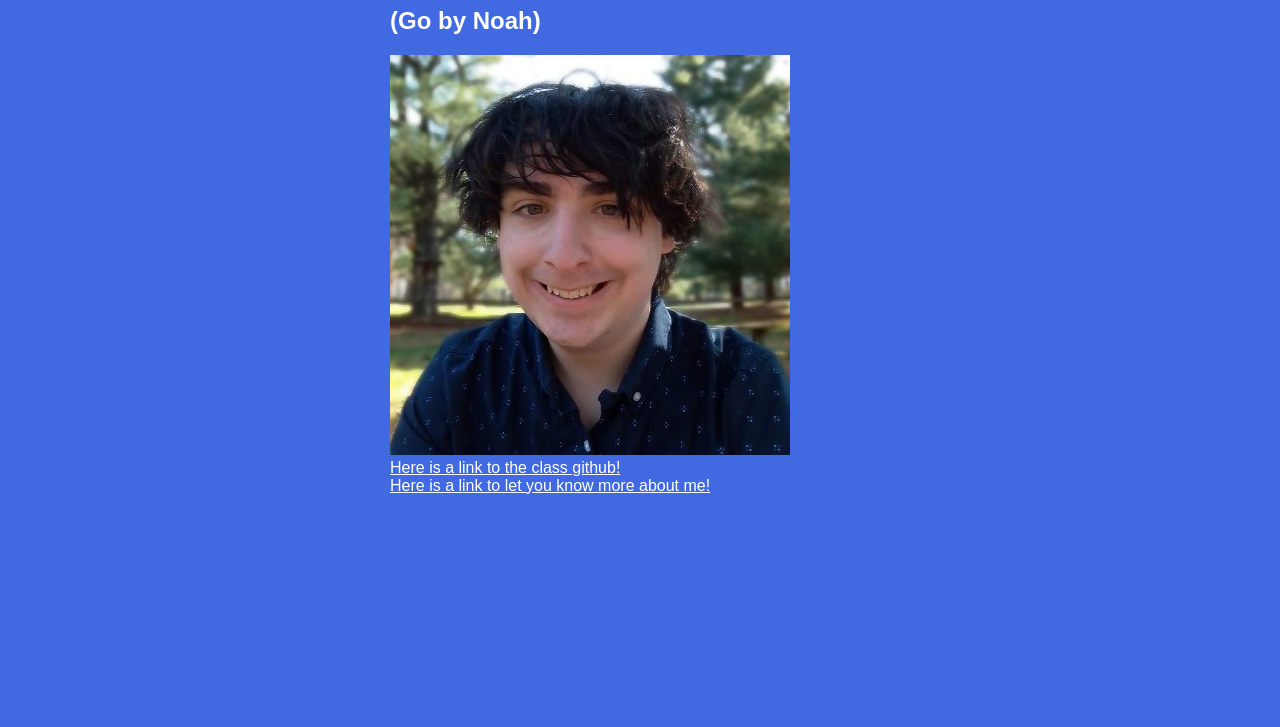
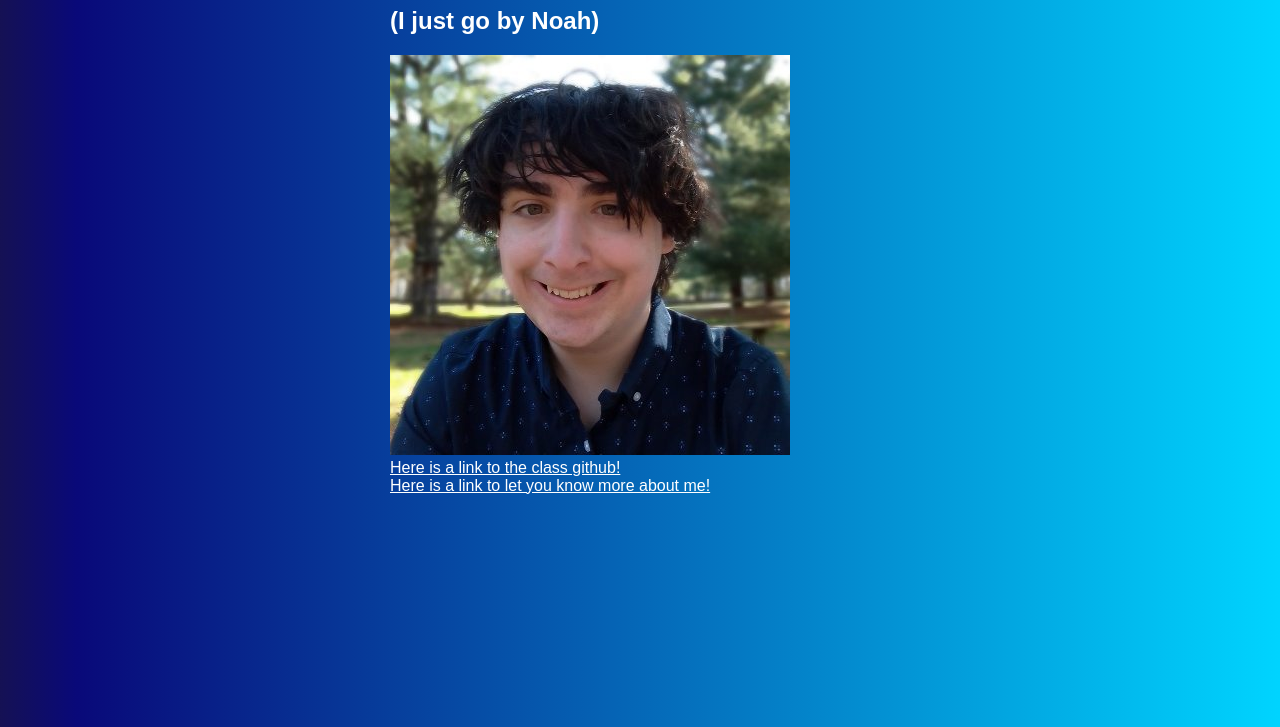
Before and after one commit to NoahHodgson/474GithubPage, a plain HTML site: page index.html in a window 1280 px wide. Shown: the part 73-800 px from the top of the page. Drawn offline with Linux system fonts and the light colour scheme.

```diff
--- a/index.html
+++ b/index.html
@@ -3,8 +3,9 @@
 <html lang="en-us">
     <body>
         <div class="site">
-        <h1>Name: Noah Hodgson(he/him)</h1>
-        <h2>(Go by Noah)</h2>
+        <h1>Name: Noah Hodgson (he/him)</h1>
+        <!--Noah Hodgson, CISC 474 (010), Personal Web Page 1, noahmh@udel.edu-->
+        <h2>(I just go by Noah)</h2>
         <img src="me.jpg" alt="a picture of me at the park">
         <br>
         <a href="https://mattm401.github.io/">Here is a link to the class github!</a>
--- a/style.css
+++ b/style.css
@@ -4,7 +4,10 @@
   }
 
 body {
-      background-color:royalblue;
+    /*via https://cssgradient.io/*/
+    background: rgb(21,17,84);
+    background: linear-gradient(90deg, rgba(21,17,84,1) 0%, rgba(9,9,121,1) 6%, rgba(0,212,255,1) 100%);
+
       font-family: Arial, Helvetica, sans-serif;
   }
 
```
Also changed, not shown: aboutMe.html (+2 -1 lines).
